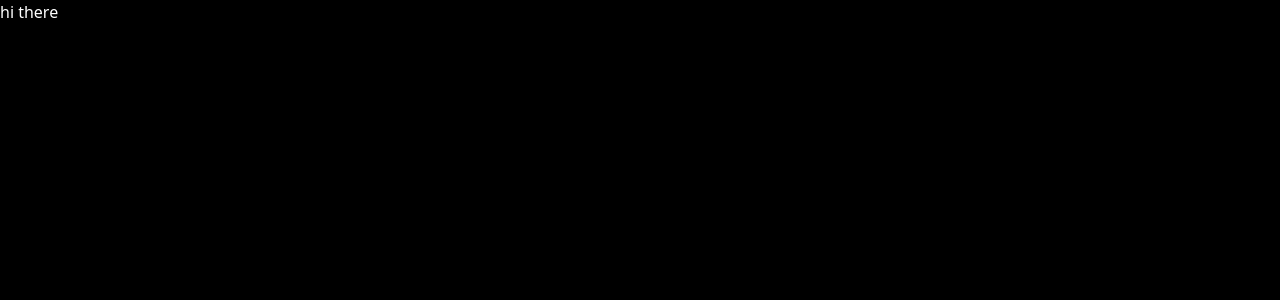
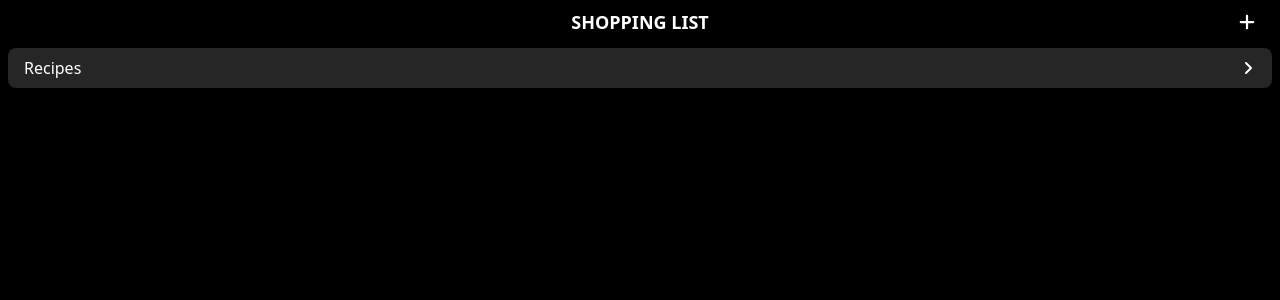
Before and after one commit to Hook-88/shopping-list, a React (Vite) app: page / in a window 1280 px wide. Shown: the top 300 px of the page. Built offline with nearby package versions, Linux system fonts and the light colour scheme.

Commit message:
add basic markup and styles

```diff
--- a/src/App.jsx
+++ b/src/App.jsx
@@ -1,11 +1,12 @@
 import { BrowserRouter, Routes, Route } from "react-router-dom"
+import ShoppingListPage from "./pages/ShoppingListPage"
 
 export default function App() {
 
     return (
         <BrowserRouter>
             <Routes>
-                <Route path="/" element={<h1>hi there</h1> }/>
+                <Route path="/" element={<ShoppingListPage /> }/>
             </Routes>
         </BrowserRouter>
     )
--- /dev/null
+++ b/src/pages/ShoppingListPage.jsx
@@ -0,0 +1,36 @@
+import { Link } from "react-router-dom"
+import { FaPlus, FaAngleRight } from "react-icons/fa6"
+
+export default function ShoppingListPage() {
+
+    return (
+        <>
+            <header
+                className="text-lg px-2 py-2 grid grid-cols-6 fixed inset-x-0 top-0"
+            >
+                <h1
+                    className="col-span-4 col-start-2 text-center font-bold"
+                >
+                    SHOPPING LIST
+                </h1>
+                <button
+                    className="flex items-center justify-end pr-4"
+                >
+                <FaPlus />
+                </button>
+
+            </header>
+
+            <main
+                className="mt-12 px-2"
+            >
+                <Link
+                    className="flex items-center justify-between py-2 px-4 bg-white/15 rounded-lg"
+                >
+                    Recipes
+                    <FaAngleRight />
+                </Link>
+            </main>
+        </>
+    )
+}
```
